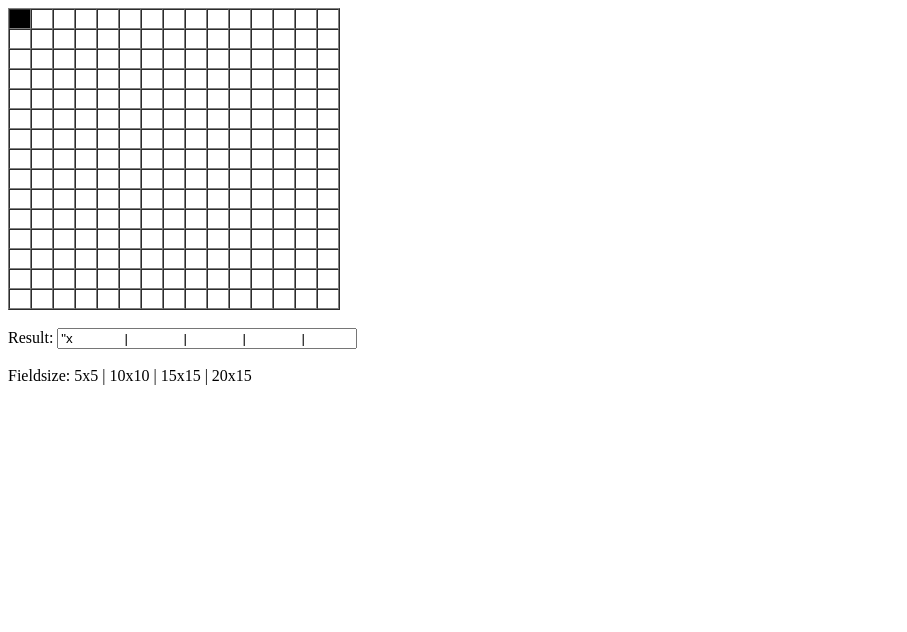
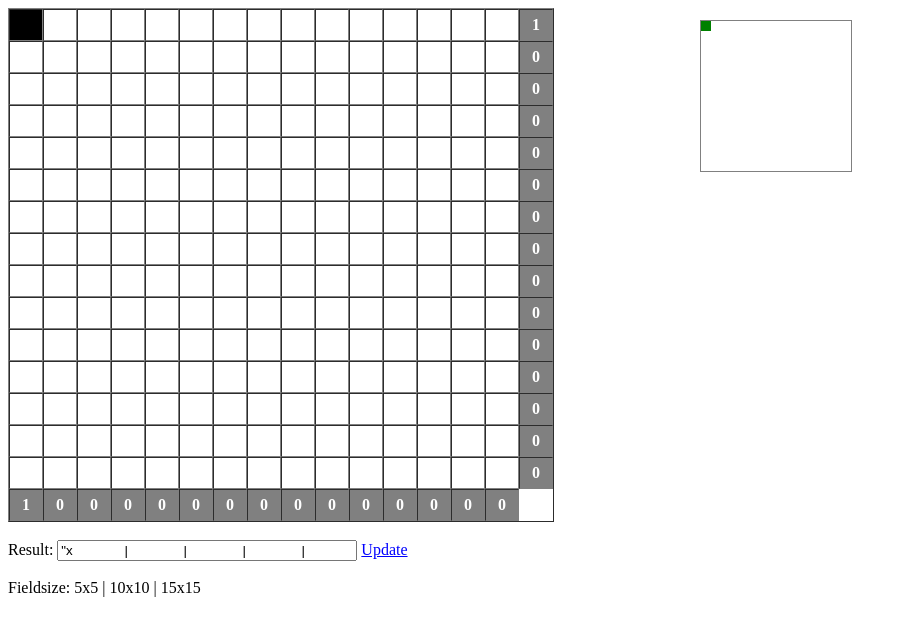
Before and after one commit to shockflash/jspicross, a plain HTML site: page tools/draw.html in a window 1280 px wide. Both pictures are taken after a click on the element 20 px from the left and 19 px from the top of the page. Shown: the whole page, without its empty margins (0-907 px from the left). Drawn offline with Linux system fonts and the light colour scheme.

Commit message:
Draw tool now with preview, loading of existing puzzles and number-counting

```diff
--- a/src/puzzles/list.json
+++ b/src/puzzles/list.json
@@ -135,7 +135,7 @@
     },
 
     "26": {
-        "field": "   xxx   xxx   |  xx xx xx xx  | xx x xxx x xx |xx x x x x x xx|x x x x x x x x|xx x x x x x xx|x x x x x x x x|xx x x x x x xx| xx x x x x xx |  xx x x x xx  |   xx x x xx   |    xx x xx    |     xx xx     |      xxx      |       x       ",
+        "field": "   xxx   xxx   |  xxxxx xxxxx  | xx  xxxxx  xx |xx    xxx  x xx|x         xxx x|x    xx xx x  x|x   xxxxxxx   x|xx  x xxxxx  xx| xx  x xxx  xx |  xx  x x  xx  |   xx  x  xx   |    xx   xx    |     xx xx     |      xxx      |       x       ",
 	"title_en": "Hearth",
 	"title_de": "Herz"
     },
@@ -146,6 +146,4 @@
 	"title_de": "Herz&Schwert"
     }
 
-
-
 }
--- a/tools/draw.html
+++ b/tools/draw.html
@@ -1,15 +1,43 @@
 <hml>
 <head>
   <script type="text/javascript" src="../src/libs/vendor/jquery.min.js"></script>
+
+  <style>
+    td {
+      width: 32px;
+      height: 32px;
+    }
+
+    .end {
+      background-color: gray;
+      text-align: center;
+      color: white;
+      font-weight: bold;
+    }
+
+    canvas {
+      position: absolute;
+      left: 700px;
+      top: 20px;
+      border: 1px solid gray;
+    }
+
+    .update {
+      color: blue;
+      text-decoration: underline;
+      cursor: pointer;
+    }
+
+  </style>
 </head>
 <body>
 
   <table class="field" border="1px" cellpadding="0" cellspacing="0">
   </table>
   <br>
-  Result: <input type="text" class="result" style="width: 300px"><br>
+  Result: <input type="text" class="result" style="width: 300px"> <span class="update">Update</span><br>
   <br>
-  Fieldsize: <span class="field5">5x5</span> | <span class="field10">10x10</span> | <span class="field15">15x15</span> |  <span class="field2015">20x15</span>
+  Fieldsize: <span class="field5">5x5</span> | <span class="field10">10x10</span> | <span class="field15">15x15</span>
 
   <script>
     function draw(xMax, yMax) {
@@ -40,14 +68,36 @@
             }
             calcResult();
           });
+
         }
+
+        var td = $('<td class="end row_' + x + '" width="20px" height="20px"></td>');
+        tr.append(td);
+
+        table.append(tr);
+      }
+
+      var tr = $('<tr></tr>');
+      for (var y = 1; y <= yMax; y++)
+      {
+        var td = $('<td class="end col_' + y + '" width="20px" height="20px"></td>');
+        tr.append(td);
+
         table.append(tr);
       }
 
     }
 
     function calcResult() {
+      $('canvas').remove();
+
       var table = $('.field');
+
+      canvas = $('<canvas width="' + (table.data('x') * 10) + '" height="' + (table.data('y') * 10) + '"></canvas>');
+      c = canvas[0].getContext("2d");
+      c.fillStyle = "green";
+      $('body').append(canvas);
+
 
       var fields = {};
 
@@ -56,14 +106,71 @@
         var x = t.data('x');
         var y = t.data('y');
 
+        if (!x || !y)
+          return;
+
         if (!fields[x])
           fields[x] = [];
 
         fields[x][y] = 'x';
-        if (!t.data('set'))
+        if (!t.data('set')) {
           fields[x][y] = ' ';
+        } else {
+          c.beginPath();
+          c.rect(y * 10 - 10, x * 10 - 10, 10, 10);
+          c.closePath();
+          c.fill();
+        }
       });
 
+      /* cals row numbers-count, collect for cols*/
+      var cols = 0;
+      $.each(fields, function(key, value) {
+        var str = value.join('');
+
+        cols = str.length;
+
+        /* make all blocks 1-x wide. easier counting later */
+        for (var i = 0; i <= 40; i++)
+          str = str.replace('xx', 'x');
+
+        var count = 0;
+        for (var i = 0; i <= str.length -1; i++)
+          if (str[i] == 'x')
+            count = count + 1;
+
+        if (count > 6)
+          count = '<span style="color: red">'+count+'</span>';
+
+        $('.row_' + key).html(count);
+      });
+
+      /* cals cols numbers-count */
+      for (var y = 1; y <= cols; y++) /* works only if height == width! */
+      {
+        /* build string */
+        var str = '11';
+        for (var x = 1; x <= cols; x++)
+          str = str + fields[x][y];
+
+        /* make all blocks 1-x wide. easier counting later */
+        for (var i = 0; i <= 40; i++)
+          str = str.replace('xx', 'x');
+
+        var count = 0;
+        for (var i = 0; i <= str.length -1; i++)
+          if (str[i] == 'x')
+            count = count + 1;
+
+        if (count > 6)
+          count = '<span style="color: red">'+count+'</span>';
+
+        $('.col_' + y).html(count);
+      }
+
+
+
+      /* build string */
       var str = '';
       $.each(fields, function(key, value) {
         str = str + value.join('') + "|";
@@ -89,6 +196,60 @@
       draw(20, 15);
     });
 
+    $('.update').click(function() {
+      var val = $('.result').val();
+
+      for (var i = 0; i <= 20;i++)
+      {
+        val = val.replace('"', '');
+        val = val.replace("\n", '');
+        val = val.replace("\r", '');
+      }
+
+      var table = $('.field');
+
+      /* clear old content */
+      $('td', table).each(function(index) {
+        var t = $(this);
+        var x = t.data('x');
+        var y = t.data('y');
+
+        if (!x || !y)
+          return;
+
+        $(this).css('backgroundColor', 'white');
+        $(this).data('set', false);
+      });
+
+
+      /* mark rows */
+      rows = val.split('|');
+      for (var y = 0; y <= rows.length-1; y++)
+      {
+        var row = rows[y];
+        for (var x = 0; x <= row.length-1; x++)
+        {
+          if (row[x] == ' ')
+            continue;
+
+          $('td', table).each(function(index) {
+            var t = $(this);
+            var x2 = t.data('x');
+            var y2 = t.data('y');
+
+            if (y +1 == x2 && x +1 == y2)
+            {
+              $(this).css('backgroundColor', 'black');
+              $(this).data('set', true);
+            }
+          });
+
+        }
+      }
+
+      calcResult();
+    });
+
     draw(15, 15);
   </script>
 
```
